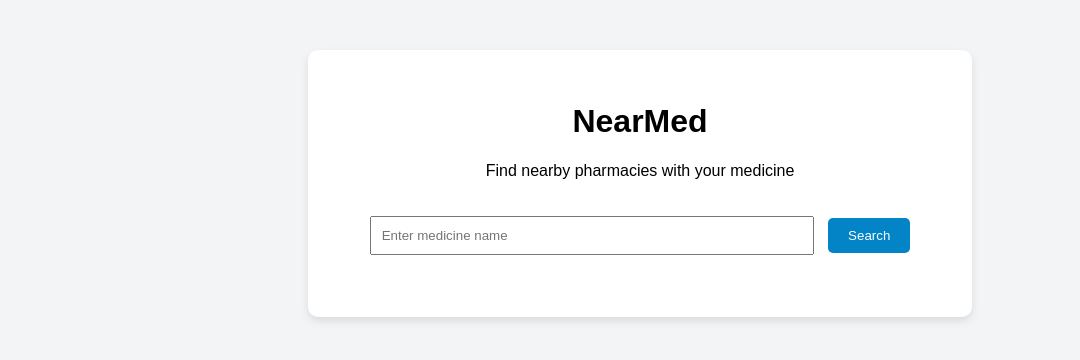
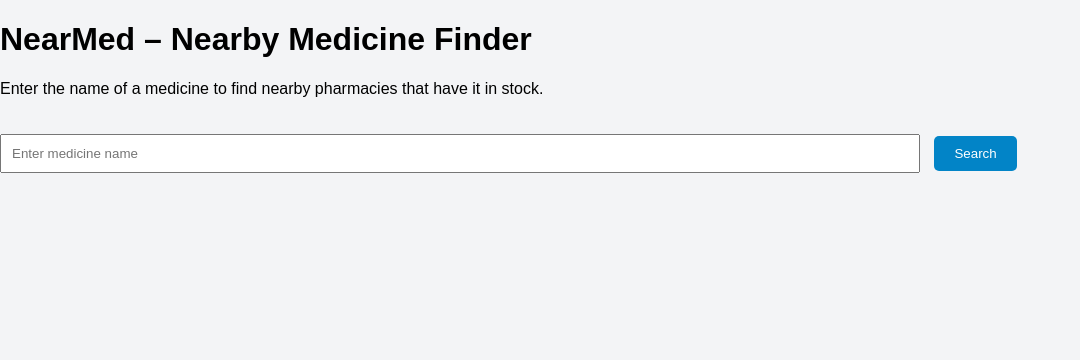
Before and after one commit to ankesh-ydv/nearmed, a plain HTML site: page index.html in a window 1280 px wide. Shown: the whole page, without its empty margins (0-1080 px from the left). Drawn offline with Linux system fonts and the light colour scheme.

Commit message:
Update index.html

```diff
--- a/index.html
+++ b/index.html
@@ -2,20 +2,18 @@
 <html lang="en">
 <head>
   <meta charset="UTF-8" />
-  <meta name="viewport" content="width=device-width, initial-scale=1.0" />
-  <title>NearMed - Nearby Medicine Finder</title>
+  <meta name="viewport" content="width=device-width, initial-scale=1.0"/>
+  <title>NearMed – Nearby Medicine Finder</title>
   <link rel="stylesheet" href="style.css" />
 </head>
 <body>
-  <div class="container">
-    <h1>NearMed</h1>
-    <p>Find nearby pharmacies with your medicine</p>
+  <h1>NearMed – Nearby Medicine Finder</h1>
+  <p>Enter the name of a medicine to find nearby pharmacies that have it in stock.</p>
 
-    <input type="text" id="medicineInput" placeholder="Enter medicine name" />
-    <button onclick="searchMedicine()">Search</button>
+  <input type="text" id="searchInput" placeholder="Enter medicine name" />
+  <button onclick="searchMedicine()">Search</button>
 
-    <div id="results"></div>
-  </div>
+  <div id="result"></div>
 
   <script src="script.js"></script>
 </body>
```
